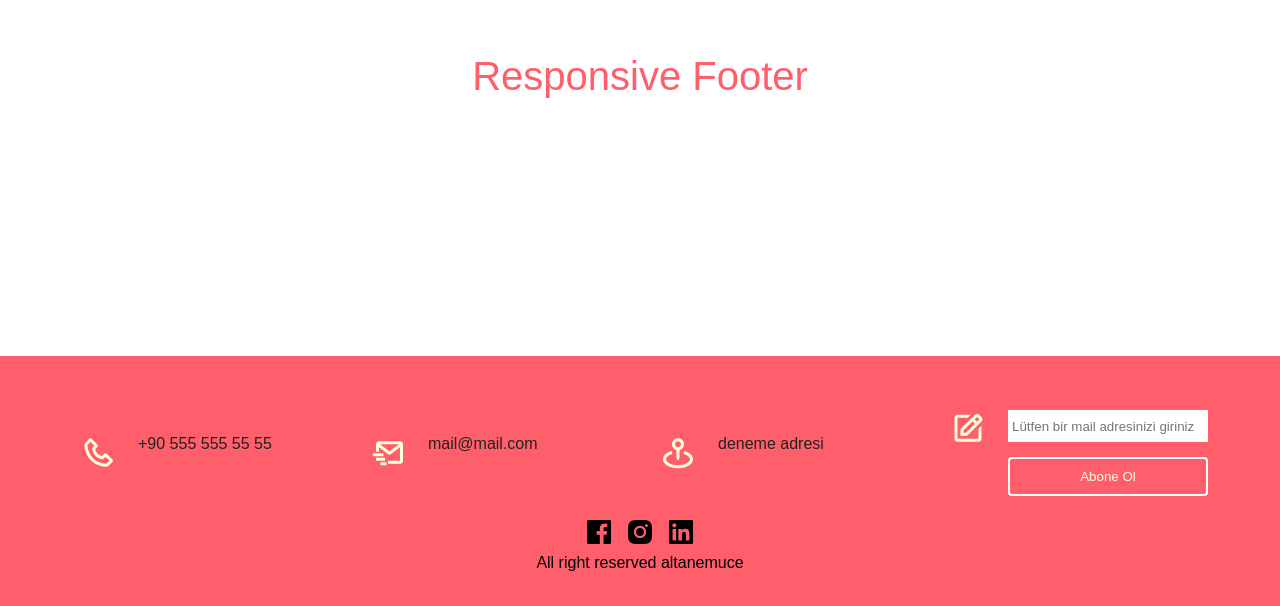
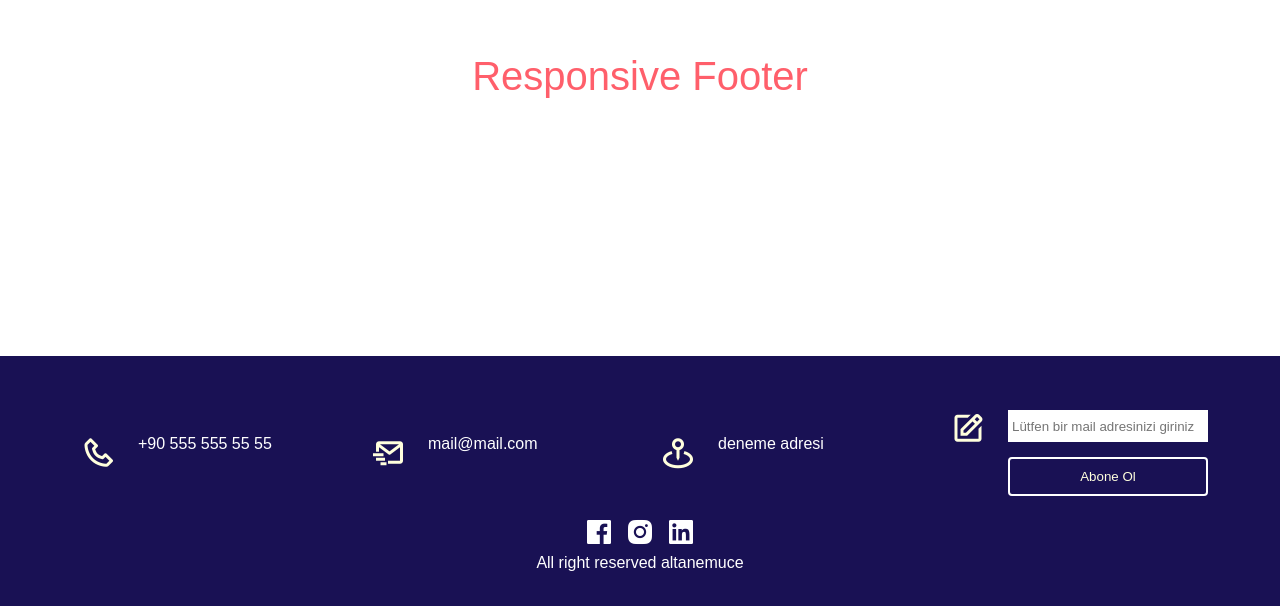
Before and after one commit to altanemuce/Responsive-Footer, a plain HTML site: page index.html in a window 1280 px wide. Shown: the part 204-810 px from the top of the page. Drawn offline with nearby package versions, Linux system fonts and the light colour scheme.

Commit message:
changed color

```diff
--- a/asset/css/style.css
+++ b/asset/css/style.css
@@ -20,7 +20,7 @@ section h1{
 }
 
 #footer{
-    background-color: #ff5f6b;
+    background-color: #191154;
 }
 
 footer{
@@ -49,7 +49,7 @@ footer{
 }
 
 .content-box p{
-    color: #222;
+    color: rgb(255, 255, 255);
     font-weight: 400;
 }
 
@@ -77,4 +77,9 @@ footer{
 
 footer .social-icons{
     font-size: 32px;
+    color: rgb(255, 255, 255);
 }
+
+.copyright{
+    color: rgb(255, 255, 255);
+}
--- a/index.html
+++ b/index.html
@@ -50,7 +50,7 @@
             <i class="bx bxl-instagram-alt"></i>
             <i class="bx bxl-linkedin-square"></i>
         </div>
-        <div>
+        <div class="copyright">
             <p>All right reserved altanemuce</p>
         </div>
     </footer>
```
